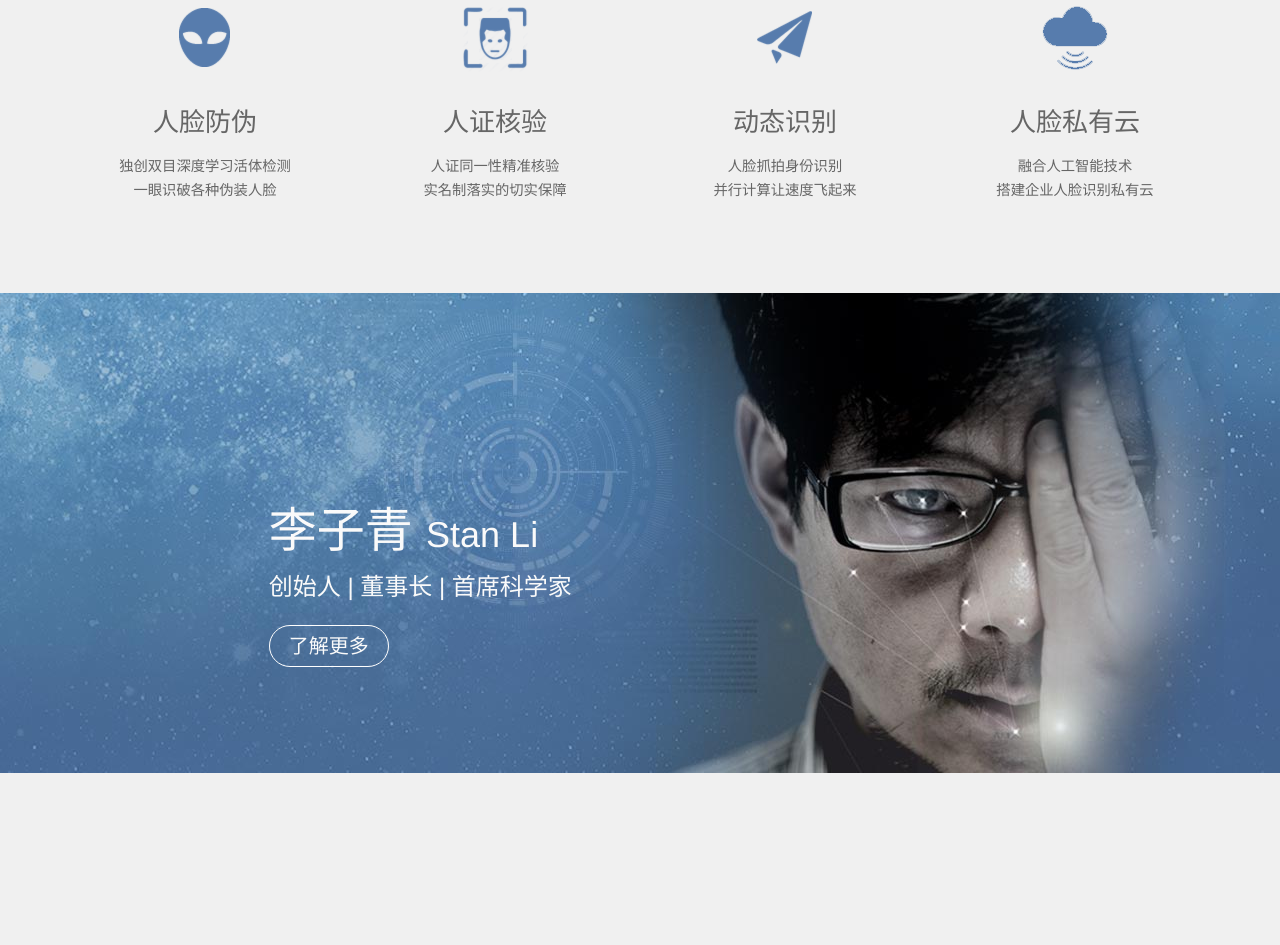
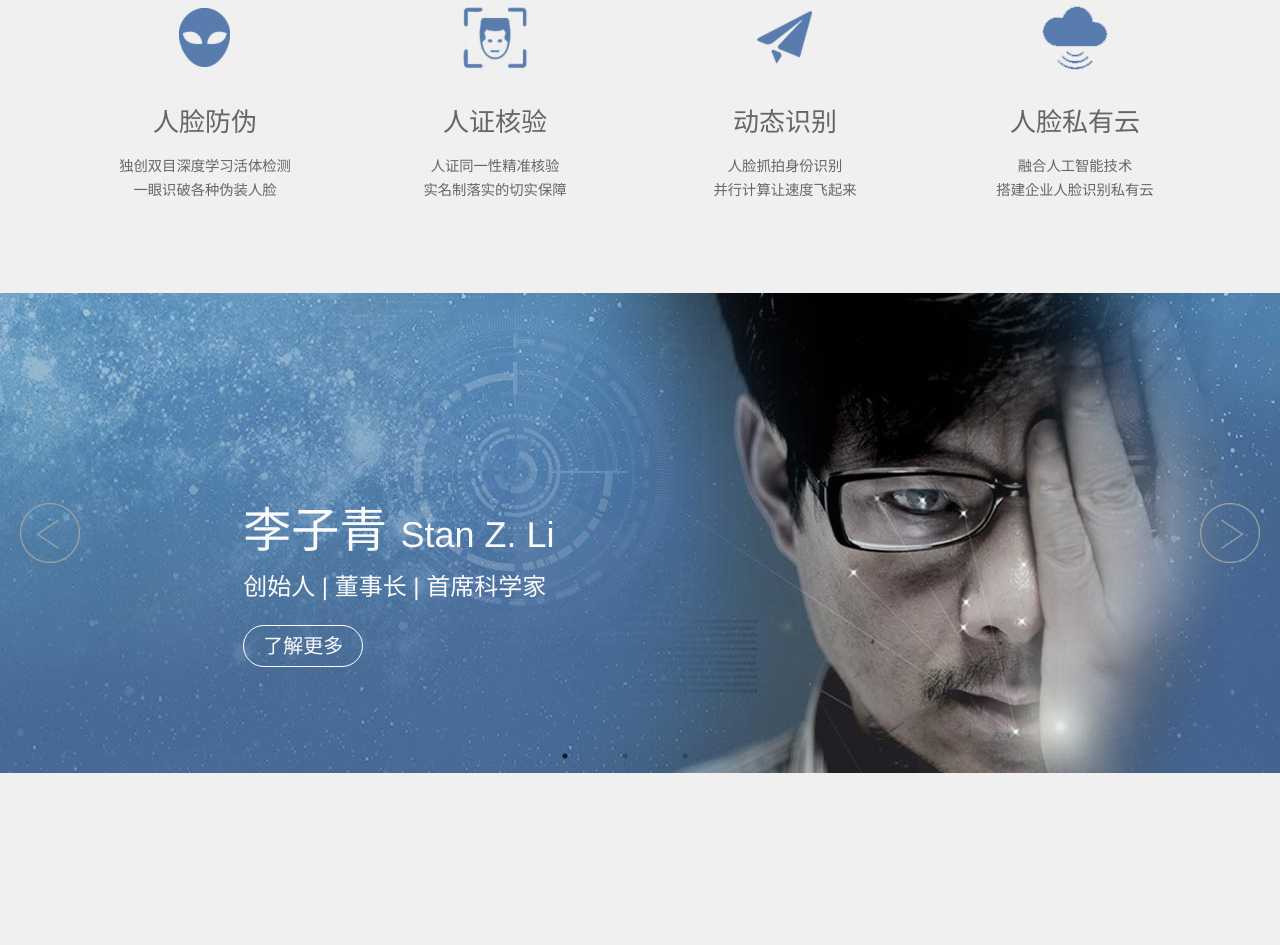
Before and after one commit to fox3013/authenmetric, a plain HTML site: page index.html in a window 1280 px wide. Shown: the part 823-1768 px from the top of the page. Drawn offline with Linux system fonts and the light colour scheme.

Commit message:
尝试传送带方案1

```diff
--- a/assets/library/vendor.js
+++ b/assets/library/vendor.js
@@ -1646,7 +1646,19 @@ $('a.menu').click(function(){
 	}
 });
 
+
+
 if (window.innerWidth >= 600) {
+  $(".cover-team").slick({
+    dots: true,
+  	infinite: false,
+  	slidesToShow: 1,
+  	slidesToScroll: 1,
+  	autoplay: false,
+  	lazyLoad: 'ondemand',
+    prevArrow:"<img class='a-left control-c prev slick-prev' style='z-index:20;position:absolute;left:20px; width: 60px;height: 60px;' src='./assets/images/icon_left.png' onmouseover='hover(this);' onmouseout='unhover(this);'>",
+    nextArrow:"<img class='a-right control-c next slick-next' style='z-index:20;position:absolute;right:20px; width: 60px;height: 60px;' src='./assets/images/icon_right.png' onmouseover='hover(this);' onmouseout='unhover(this);'>"
+  });
   $(".cover-roll").slick({
   	dots: true,
     customPaging : function(slider, i) {
@@ -1662,6 +1674,14 @@ if (window.innerWidth >= 600) {
     nextArrow:"<img class='a-right control-c next slick-next' style='z-index:20;position:absolute;right:20px; width: 60px;height: 60px;' src='./assets/images/icon_right.png' onmouseover='hover(this);' onmouseout='unhover(this);'>"
   });
 }else {
+  $(".cover-team").slick({
+    dots: true,
+  	infinite: false,
+  	slidesToShow: 1,
+  	slidesToScroll: 1,
+  	autoplay: false,
+  	lazyLoad: 'ondemand',
+  });
   $(".cover-roll").slick({
   	dots: true,
     customPaging : function(slider, i) {
--- a/assets/style/index-page.css
+++ b/assets/style/index-page.css
@@ -154,17 +154,30 @@ section#features {
       display: block;
       padding: 0px 20px; }
 
-section#mentor {
+section#mentor{
+  background-color: rgb(62, 64, 68);
+  height:480px;
+}
+section#mentor .cover-team{
+  height: 480px;
+}
+section#mentor #team-0{
   width: 100%;
   background: url(../images/pic-mentor.jpg) center center;
   background-size: cover;
   background-repeat: no-repeat;
-  height:480px;
   color: #fafafa;
   line-height: 1.5;
   position: relative;
-  overflow: hidden; }
+  overflow: hidden;
+}
 
+section#mentor .main-container{
+  max-width: none;
+}
+section#mentor .slick-dotted.slick-slider{
+  margin: 0
+}
 
 
   @keyframes animHoverMentor {
--- a/index.html
+++ b/index.html
@@ -120,9 +120,11 @@
 
 			</section>
 			<section id="mentor">
-				<div class="row main-container">
+				<div class="cover-team">
+					<div id="team-0" class="row main-container">
+
 						<div class="row cover-text" id="mentor-name">
-						<h1  class="wow fadeInUp" data-wow-delay="0.2s">李子青 <span id="mentor-eng">Stan Li</span></h1>
+							<h1  class="wow fadeInUp" data-wow-delay="0.2s">李子青 <span id="mentor-eng">Stan Z. Li</span></h1>
 							<h2 class="wow fadeInUp" data-wow-delay="0.4s">
 								创始人 | 董事长 | 首席科学家
 							</h2>
@@ -132,7 +134,6 @@
 						</div>
 
 						<div class="row" id="mentor-detail">
-						<!-- <h2>李子青 <span id="mentor-eng-h2">Stan Li</span></h2> -->
 							<p>
 								IEEE Fellow，国际知名计算机视觉、模式识别、机器学习、生物特征识别领域专家。英国Surrey大学博士，中科院资深研究员，中科院优秀百人计划，生物识别与安全技术研究中心主任。<br><br />
 								在微软研究院研发了世界上第一个实时人脸识别系统Eye-CU（2002年），比尔·盖茨接受CNN头条采访亲自为之讲解。2004年进入中科院，设计了世界上第一个大规模运营的生物识别通关系统（罗湖-香港），研发并实施了第一个奥运会实名制人票合一人脸识别系统，以及罗湖海关水客识别系统等。代表中国国家体撰写了中国制定的唯一一个人脸识别国际标准，制定国家、行业标准制累计18项。<br><br />
@@ -143,9 +144,20 @@
 									关闭
 								</div>
 							</div>
+						</div>
+					</div>
+					<div id="team-1" class="row main-container">
 
 					</div>
+
+					<div id="team-2" class="row main-container">
+
 					</div>
+
+
+
+				</div>
+
 
 			</section>
 			<section id="feature-cases">
```
Lines whose indentation alone changed are shown as unchanged.
